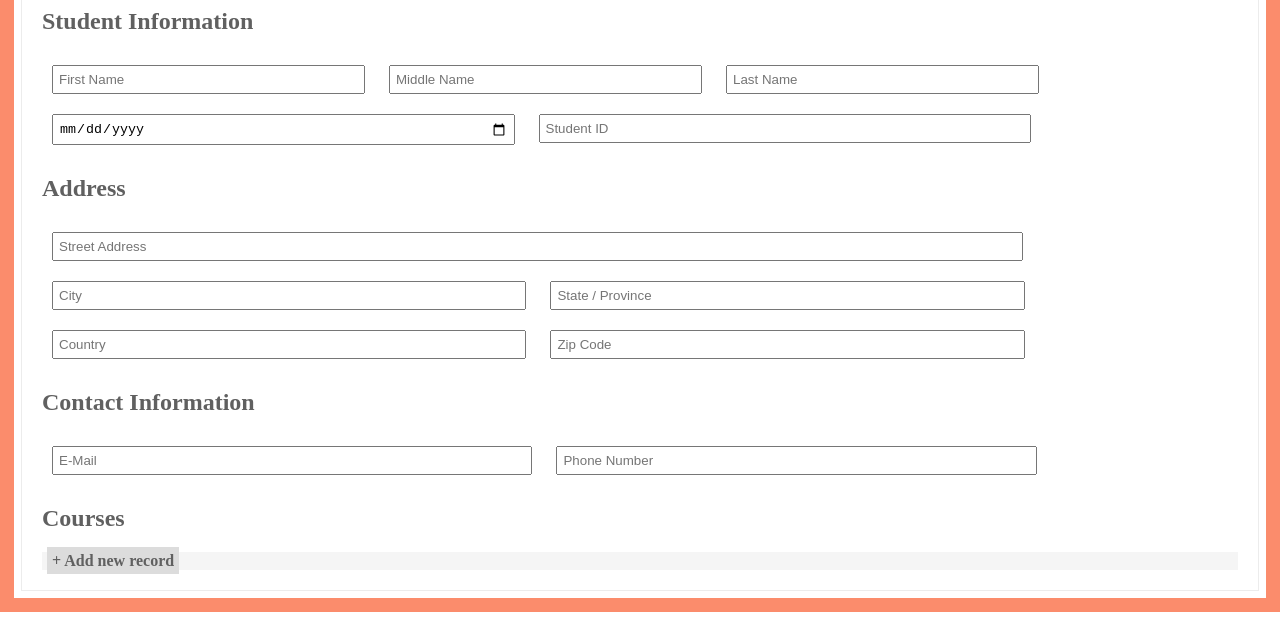
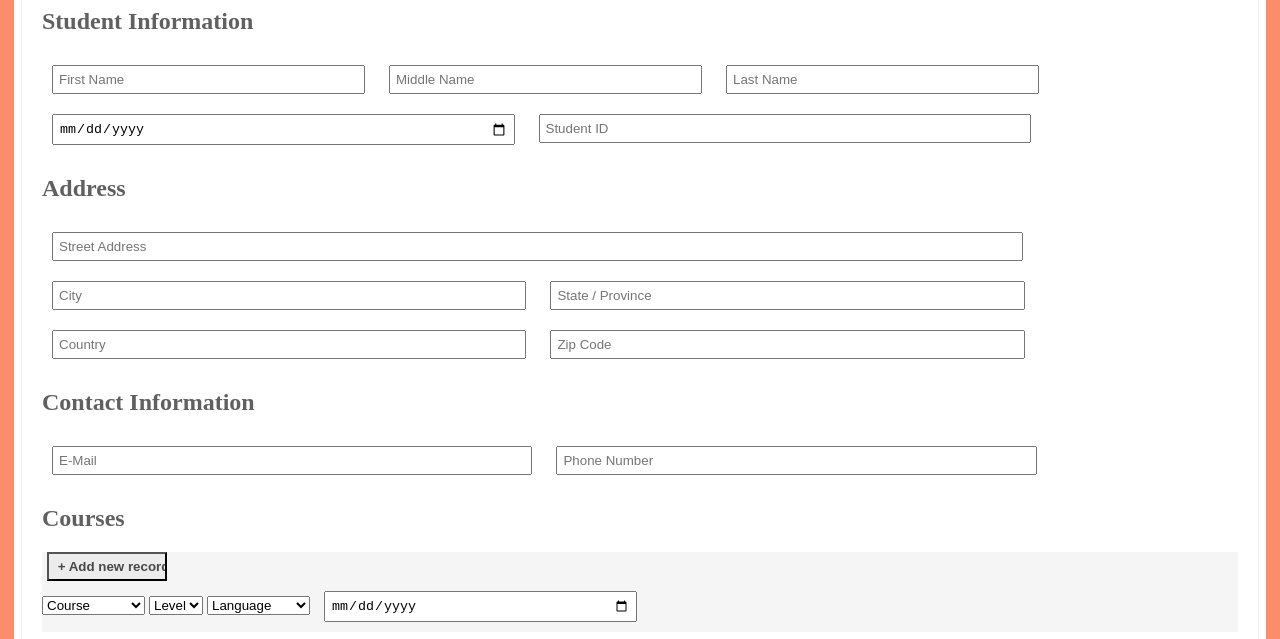
Before and after one commit to febstar/Tidelab-project, a plain HTML site: page index.html in a window 1280 px wide. Shown: the part 145-784 px from the top of the page. Drawn offline with Linux system fonts and the light colour scheme.

Commit message:
Initial commit

```diff
--- a/index.html
+++ b/index.html
@@ -86,14 +86,46 @@
                 <input style="width: 39%" type="number" name="number" placeholder="Phone Number" required>
             <h2>Courses</h2>
                 <div class="inner">
-                    <output style="background-color: #DCDCDC; width: 9%; font-weight: 900; padding: 5px; margin: 5px;" name="record"> + Add new record</output>
+                    <input style="background-color: #ECECEC; width: 10%; font-weight: 900; padding: 5px; margin:0px 5px; color: #484848;" type="button" name="record" id="addbtn" value=" + Add new record" >
+                    <div>
+                        <select name="Course" id="course" required>
+                            <option value="select">Course   </option>
+                            <option value="html">HTML</option>
+                            <option value="css">CSS</option>
+                            <option value="javascript">JAVASCRIPT</option>
+                        </select>
+                        <select name="Level" id="level" required>
+                            <option value="select">Level   </option>
+                            <option value="html">100</option>
+                            <option value="css">200</option>
+                            <option value="javascript">300</option>
+                        </select>
+                        <select name="Language" id="lang" required>
+                            <option value="select">Language   </option>
+                            <option value="html">HTML</option>
+                            <option value="css">CSS</option>
+                            <option value="javascript">JAVASCRIPT</option>
+                        </select>
+                        <input type="date" name="start" placeholder="Start Date" required>
+                    </div>
                 </div>
-
+                <input style="width: 80%; padding-bottom: 100px;" type="text" name="comment" placeholder="Comments" required>
+                <input style="width: 81%; color: white; background-color: #1482DC" type="submit" name="submit" value="SEND REQUEST">
             </form>
             </div>
         </div>
     </div>
+    <script>
+        const addbtn = document.getElementById('addbtn')
+        const course_ = document.getElementById('course')
+        function func1() {
+            var course = document.createElement('div');
+            course.className = 'course';
+            course.textContent = course_.value;
+        }
+        addbtn.addEventListener('click', func1);
 
+    </script>
 
 </body>
 </html>
```
